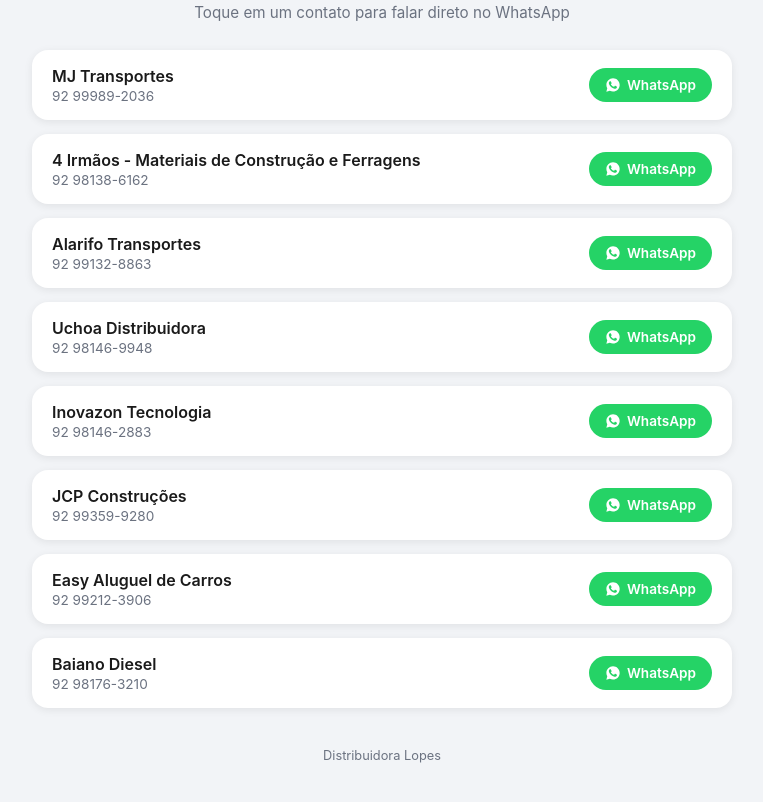
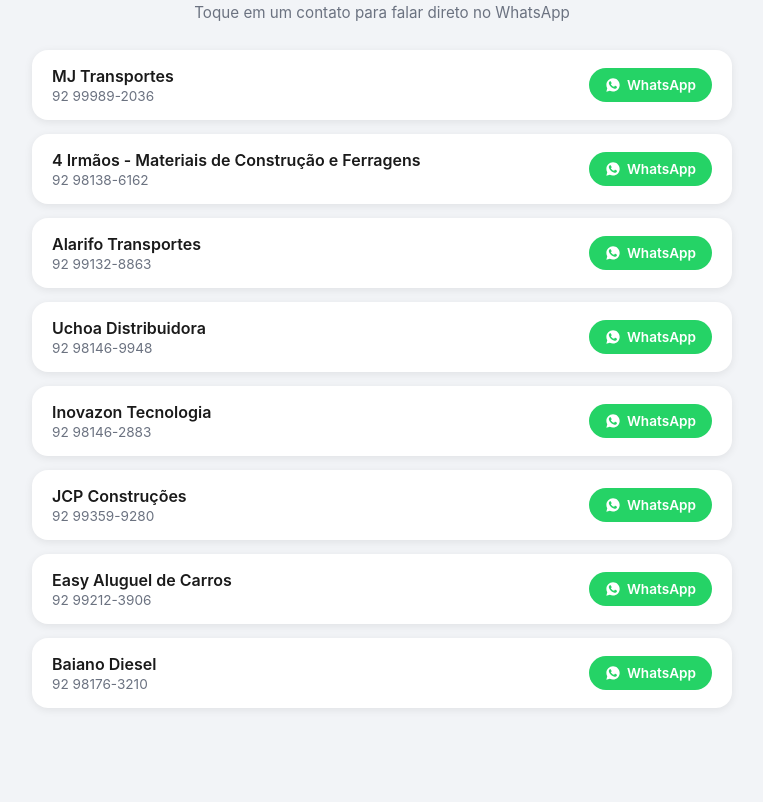
Before and after one commit to vitinho44/parceiros, a plain HTML site: page index.html in a window 1280 px wide. Shown: the part 56-858 px from the top of the page, without its empty margins (258-1021 px from the left). After the commit the page ends 824 px from the top, so only its background shows below. Drawn offline with Linux system fonts and the light colour scheme.

Commit message:
Update index.html

```diff
--- a/index.html
+++ b/index.html
@@ -103,7 +103,7 @@
 
 <div class="grid" id="grid"></div>
 
-<footer>Distribuidora Lopes</footer>
+
 
 <script>
   const parceiros = [
```
